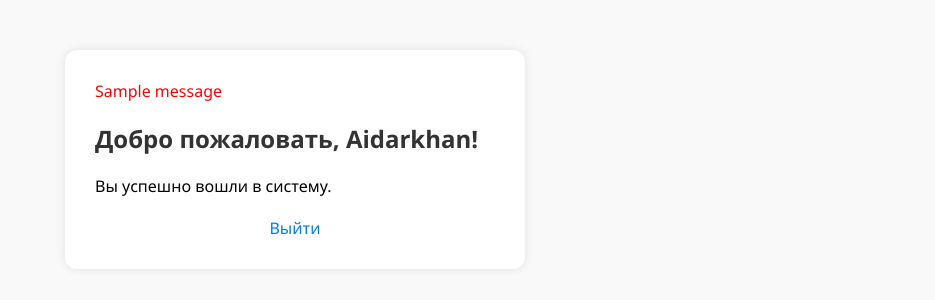
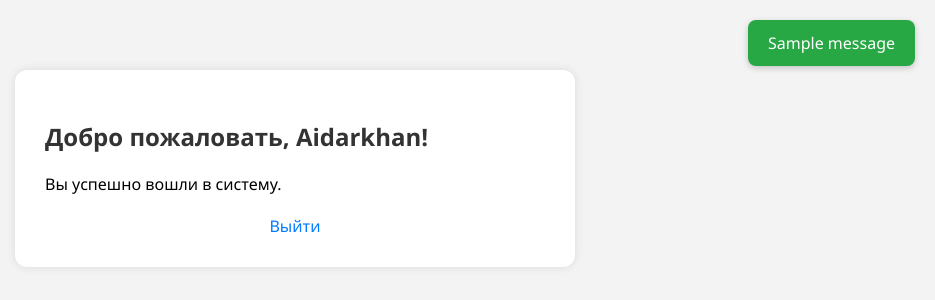
Before and after one commit to Aidarkhan-hub/endterm_flask, a Flask app: page / in a window 1280 px wide. Shown: the top 300 px of the page, without its empty margins (345-1280 px from the left). Run offline with Flask 3, Linux system fonts and the light colour scheme; a user stored in the database is signed in; tables that the repository leaves empty hold one stand-in row (values such as "Sample post"); one stand-in notice (Sample message) is shown.

Commit message:
Added notifications

```diff
--- a/templates/base.html
+++ b/templates/base.html
@@ -1,27 +1,30 @@
 <!DOCTYPE html>
-<html lang="en">
+<html lang="ru">
 <head>
     <meta charset="UTF-8">
     <title>{% block title %}Flask Auth{% endblock %}</title>
     <style>
         body {
             font-family: 'Segoe UI', sans-serif;
-            background-color: #f9f9f9;
+            background-color: #f3f3f3;
             margin: 0;
             padding: 0;
         }
+
         .container {
-            max-width: 400px;
-            margin: 50px auto;
+            max-width: 500px;
+            margin: 70px auto;
             background-color: white;
             border-radius: 12px;
             padding: 30px;
             box-shadow: 0 0 10px rgba(0,0,0,0.1);
         }
+
         h2 {
             margin-bottom: 20px;
             color: #333;
         }
+
         input[type="text"], input[type="password"] {
             width: 100%;
             padding: 12px;
@@ -30,6 +33,7 @@
             border-radius: 8px;
             box-sizing: border-box;
         }
+
         button {
             width: 100%;
             padding: 12px;
@@ -40,33 +44,60 @@
             font-weight: bold;
             cursor: pointer;
         }
+
         button:hover {
             background-color: #0056b3;
         }
-        .message {
-            color: red;
-            margin-bottom: 10px;
-        }
+
         .links {
             margin-top: 20px;
             text-align: center;
         }
+
         .links a {
             text-decoration: none;
             color: #007bff;
         }
+
+        /* Toast notifications */
+        .toast-container {
+            position: fixed;
+            top: 20px;
+            right: 20px;
+            z-index: 9999;
+        }
+
+        .toast {
+            background-color: #28a745;
+            color: white;
+            padding: 12px 20px;
+            margin-bottom: 10px;
+            border-radius: 8px;
+            box-shadow: 0 2px 6px rgba(0, 0, 0, 0.2);
+            animation: fadeInOut 4s ease-in-out;
+        }
+
+        @keyframes fadeInOut {
+            0%   { opacity: 0; transform: translateY(-20px); }
+            10%  { opacity: 1; transform: translateY(0); }
+            90%  { opacity: 1; transform: translateY(0); }
+            100% { opacity: 0; transform: translateY(-20px); }
+        }
     </style>
 </head>
 <body>
+
+    <div class="toast-container">
+        {% with messages = get_flashed_messages() %}
+          {% for msg in messages %}
+            <div class="toast">{{ msg }}</div>
+          {% endfor %}
+        {% endwith %}
+    </div>
+
     <div class="container">
-        {% with messages = get_flashed_messages() %}
-          {% if messages %}
-            <div class="message">
-              {{ messages[0] }}
-            </div>
-          {% endif %}
-        {% endwith %}
         {% block content %}{% endblock %}
     </div>
+
 </body>
 </html>
```
Also changed, not shown: models.py (+13 -4 lines).
